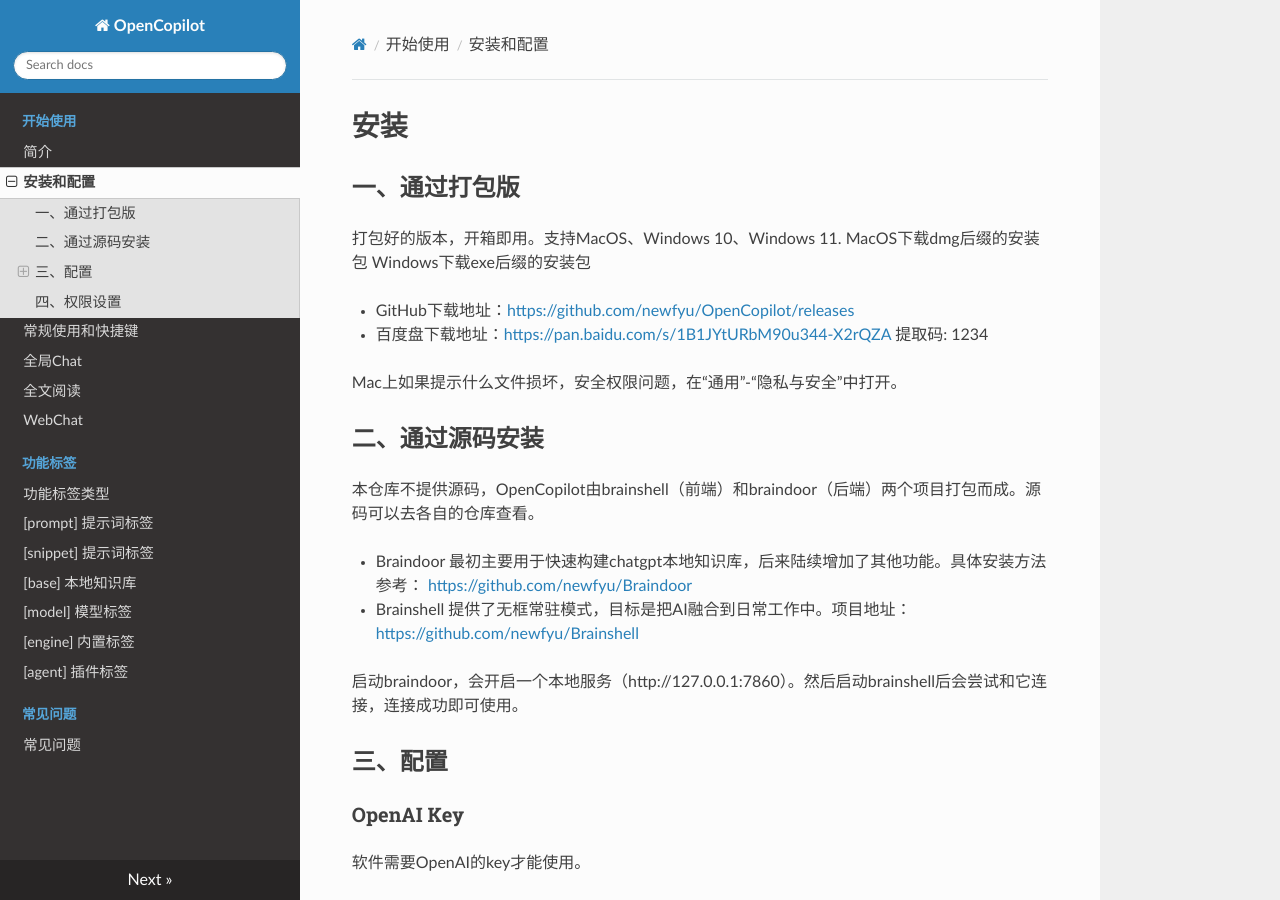
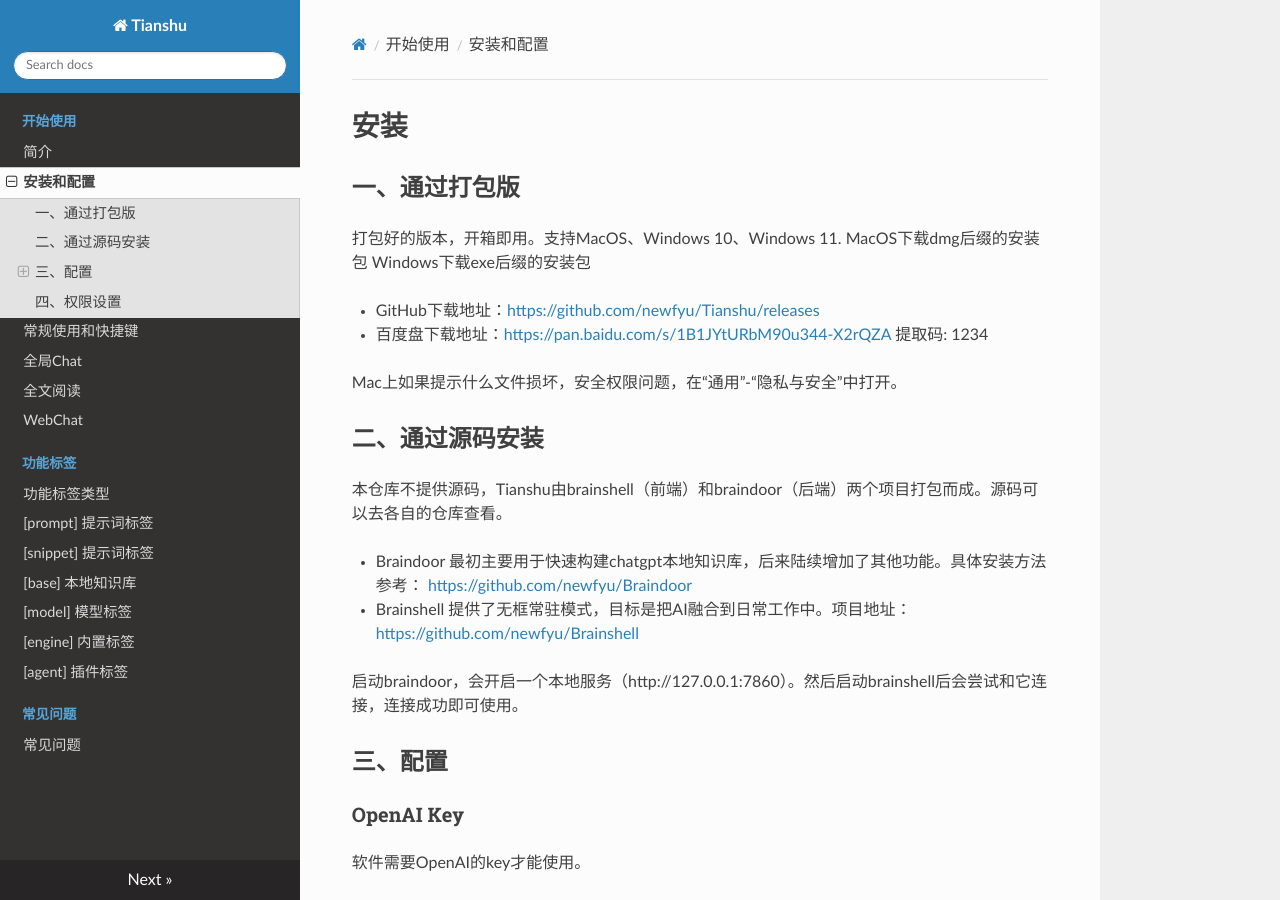
Before and after one commit to newfyu/Tianshu, an MkDocs documentation site: the page built from docs/安装和配置.md, in a window 1280 px wide and 900 px high. Built offline with MkDocs 1.6.1, drawn with Linux system fonts in a browser that asks for light colours; nearby versions of some CDN libraries; some of the changed text lies outside the part shown.

Commit message:
v0.6.1 Tianshu

```diff
--- a/docs/安装和配置.md
+++ b/docs/安装和配置.md
@@ -6,7 +6,7 @@
 MacOS下载dmg后缀的安装包
 Windows下载exe后缀的安装包
 
-- GitHub下载地址：[https://github.com/newfyu/OpenCopilot/releases](https://github.com/newfyu/OpenCopilot/releases)
+- GitHub下载地址：[https://github.com/newfyu/Tianshu/releases](https://github.com/newfyu/Tianshu/releases)
 - 百度盘下载地址：[https://pan.baidu.com/s/1B1JYtURbM90u344-X2rQZA](https://pan.baidu.com/s/1B1JYtURbM90u344-X2rQZA) 提取码: 1234
 
 Mac上如果提示什么文件损坏，安全权限问题，在“通用”-“隐私与安全”中打开。
@@ -14,7 +14,7 @@
 
 ## 二、通过源码安装
 
-本仓库不提供源码，OpenCopilot由brainshell（前端）和braindoor（后端）两个项目打包而成。源码可以去各自的仓库查看。
+本仓库不提供源码，Tianshu由brainshell（前端）和braindoor（后端）两个项目打包而成。源码可以去各自的仓库查看。
 
 - Braindoor 最初主要用于快速构建chatgpt本地知识库，后来陆续增加了其他功能。具体安装方法参考： [https://github.com/newfyu/Braindoor](https://github.com/newfyu/Braindoor)
 
@@ -48,9 +48,9 @@
 
 MacOS上可能会遇到一些权限问题。
 
-如果提示“OpenCopilot无法打开，因为它来自身份不明的开发者“。在`“通用”-“隐私与安全”`中打开。
+如果提示“Tiansh无法打开，因为它来自身份不明的开发者“。在`“通用”-“隐私与安全”`中打开。
 
-[全局Chat功能](全局Chat.md)需要在`“隐私与安全”-“辅助功能”`中添加OpenCopilot，否则无法获取剪贴板内容。（由于没有购买Apple的签名，每次版本更新后需要删除原有然后重新添加一次，以后完善了再考虑搞个签名吧）
+[全局Chat功能](全局Chat.md)需要在`“隐私与安全”-“辅助功能”`中添加Tiansh，否则无法获取剪贴板内容。（由于没有购买Apple的签名，每次版本更新后需要删除原有然后重新添加一次，以后完善了再考虑搞个签名吧）
 
 使用本地知识库问答的时候，可能会提示读取本地文件的权限提示，同意打开即可。
 
--- a/mkdocs.yml
+++ b/mkdocs.yml
@@ -1,8 +1,8 @@
-site_name: OpenCopilot
+site_name: Tianshu
 theme: readthedocs
 nav:
   - '开始使用':
-    - '简介': 'README.md'
+    - '简介': 'overview.md'
     - '安装和配置': '安装和配置.md'
     - '常规使用和快捷键': '常规使用和快捷键.md'
     - '全局Chat': '全局Chat.md'
```
Also changed, not shown: README.md (+6 -7 lines), docs/WebChat.md (+1 -1 lines), docs/index.md (renamed from docs/overview.md, +1 -1 lines), docs/全局Chat.md (+1 -1 lines), docs/images/logo.png.
